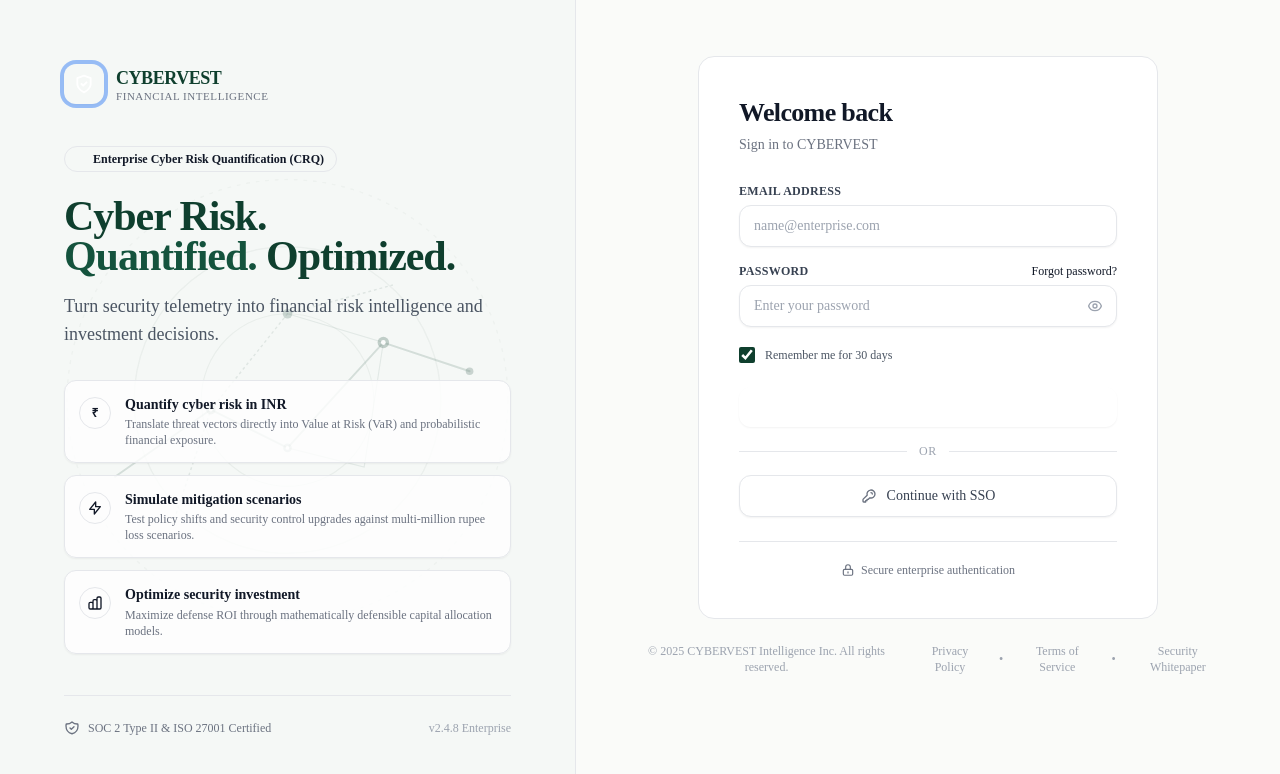
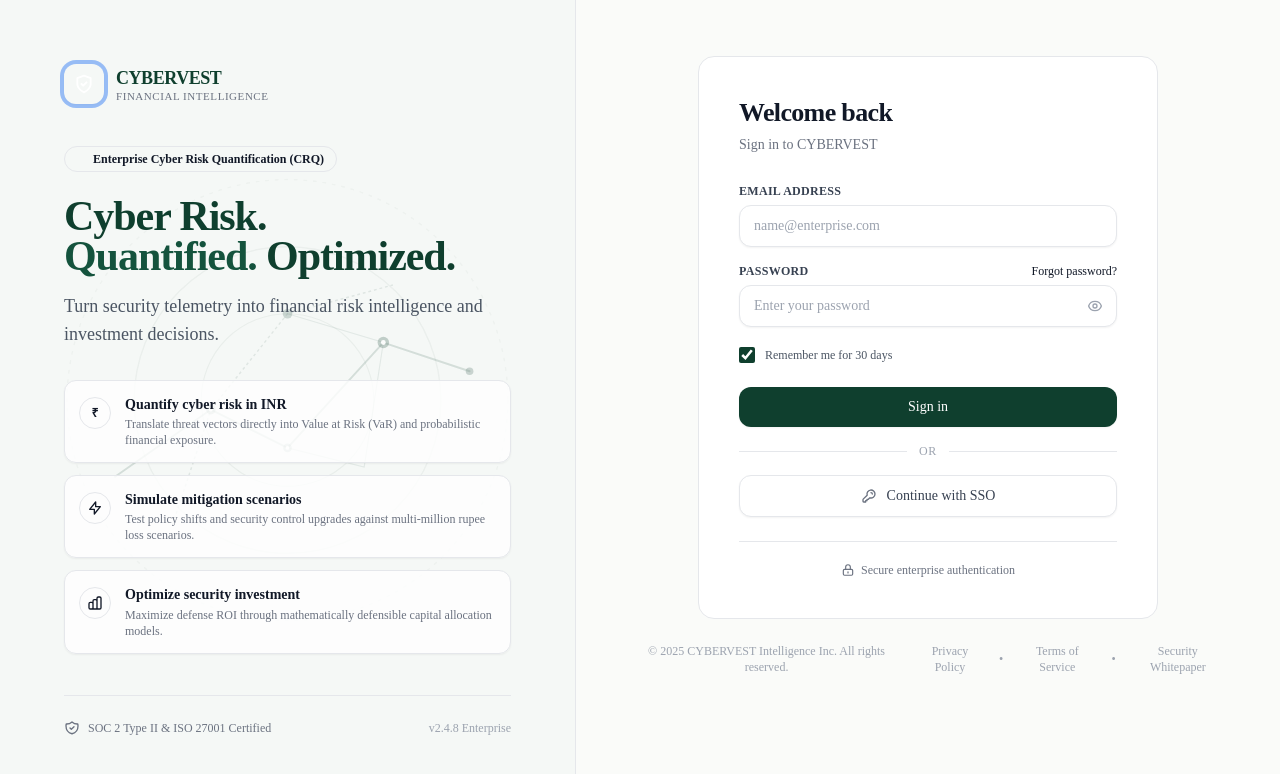
Before and after one commit to buildwithrehman/CYBERVEST, a Next.js app: page /login in a window 1280 px wide. Shown: the top 774 px of the page. Built offline with nearby package versions, Linux system fonts and the light colour scheme; no server answers.

Commit message:
fix: restore login button styling

```diff
--- a/app/(auth)/login/page.tsx
+++ b/app/(auth)/login/page.tsx
@@ -317,7 +317,7 @@
                   <button
                     type="submit"
                     disabled={signInLoading}
-                    className="w-full flex items-center justify-center py-2.5 px-4 rounded-xl font-medium text-sm text-white bg-brand-800 hover:bg-brand-700 active:bg-brand-900 focus:outline-none focus:ring-2 focus:ring-offset-2 focus:ring-brand-800 transition-all shadow-sm cursor-pointer disabled:opacity-55 disabled:cursor-not-allowed"
+                    className="w-full flex items-center justify-center py-2.5 px-4 rounded-xl font-medium text-sm text-white bg-[#0F3F2E] hover:bg-forest-800 active:bg-forest-900 focus:outline-none focus:ring-2 focus:ring-offset-2 focus:ring-[#0F3F2E] transition-all shadow-sm cursor-pointer disabled:opacity-55 disabled:cursor-not-allowed"
                   >
                     <span>{signInLoading ? "Signing in..." : "Sign in"}</span>
                     {signInLoading && <Loader2 className="animate-spin ml-2 h-4 w-4 text-white opacity-75" />}
@@ -386,7 +386,7 @@
                   <button
                     type="submit"
                     disabled={forgotLoading}
-                    className="w-full flex items-center justify-center py-2.5 px-4 rounded-xl font-medium text-sm text-white bg-brand-800 hover:bg-brand-700 active:bg-brand-900 focus:outline-none focus:ring-2 focus:ring-offset-2 focus:ring-brand-800 transition-all shadow-sm cursor-pointer mt-2 disabled:opacity-55 disabled:cursor-not-allowed"
+                    className="w-full flex items-center justify-center py-2.5 px-4 rounded-xl font-medium text-sm text-white bg-[#0F3F2E] hover:bg-forest-800 active:bg-forest-900 focus:outline-none focus:ring-2 focus:ring-offset-2 focus:ring-[#0F3F2E] transition-all shadow-sm cursor-pointer mt-2 disabled:opacity-55 disabled:cursor-not-allowed"
                   >
                     <span>{forgotLoading ? "Sending link..." : "Send reset link"}</span>
                     {forgotLoading && <Loader2 className="animate-spin ml-2 h-4 w-4 text-white opacity-75" />}
@@ -404,7 +404,7 @@
                     </p>
                   </div>
 
-                  <button type="button" onClick={() => { setView("signin"); setForgotSuccess(false); setForgotEmail(""); }} className="w-full py-2.5 px-4 rounded-xl font-medium text-sm text-brand-800 bg-white border border-brand-200 hover:bg-brand-50 transition-all text-center block">
+                  <button type="button" onClick={() => { setView("signin"); setForgotSuccess(false); setForgotEmail(""); }} className="w-full py-2.5 px-4 rounded-xl font-medium text-sm text-[#0F3F2E] bg-white border border-forest-800/20 hover:bg-mint transition-all text-center block">
                     Return to sign in
                   </button>
                 </div>
```
